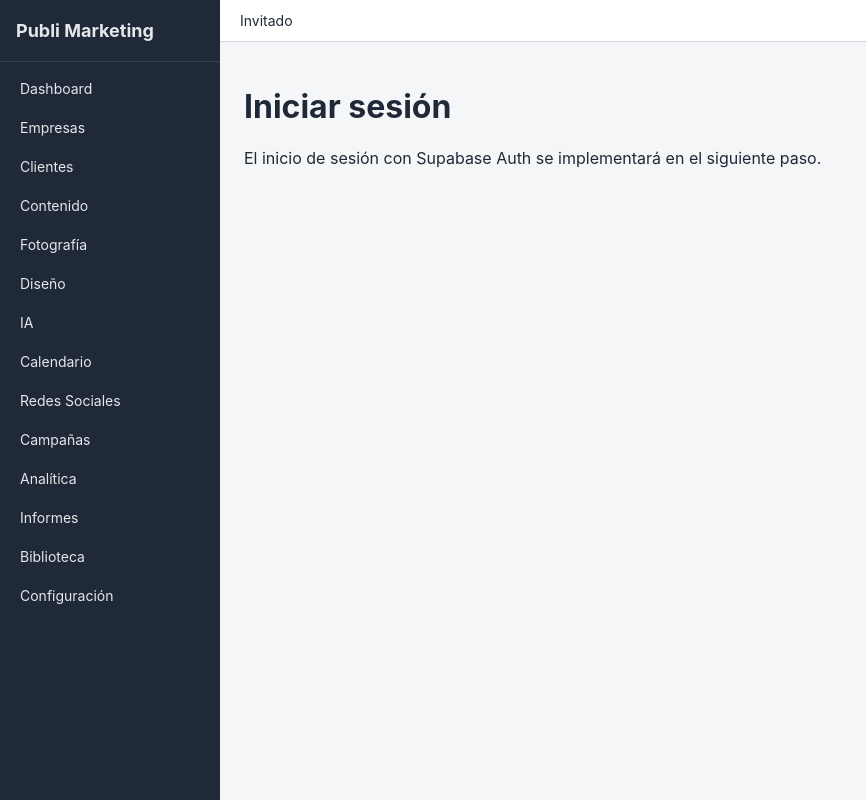
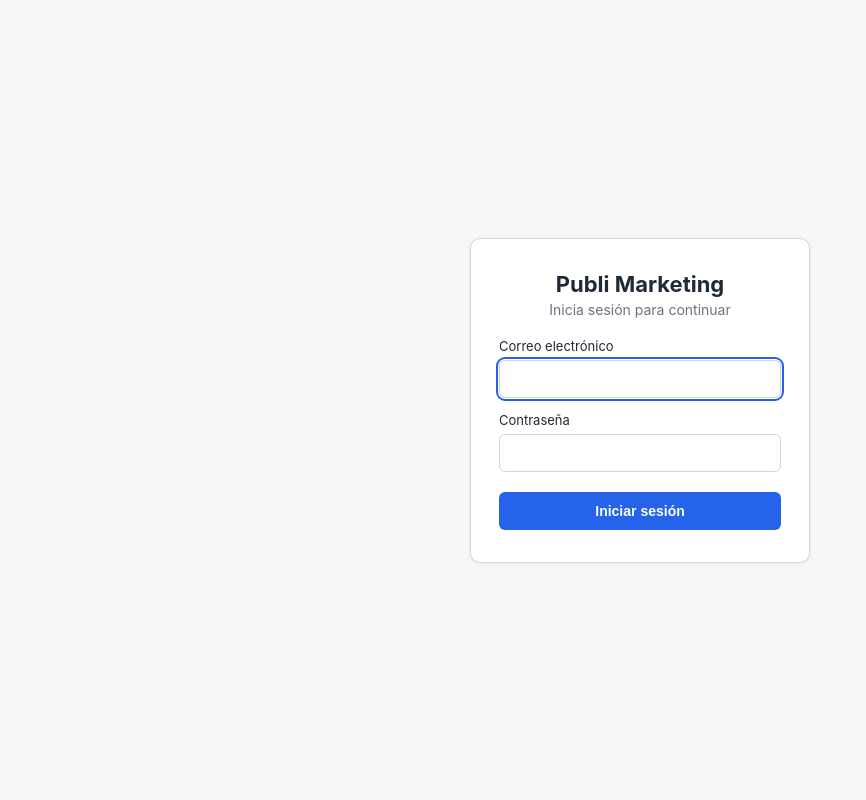
Before and after one commit to publiguapiles-ui/publi-marketing, a Flask app: page /auth/login in a window 1280 px wide. Shown: the whole page, without its empty margins (0-866 px from the left). Run offline with Flask 3, Linux system fonts and the light colour scheme.

Commit message:
Implementa autenticacion con Supabase Auth (login, sesion, logout, rutas protegidas)
Login real contra Supabase Auth (sign_in_with_password), sesion en
cookie firmada de Flask sin guardar contrasenas. login_required
protegido server-side aplicado a Dashboard y a los modulos
"Proximamente". Manejo de sesion expirada, cabeceras no-store en
paginas privadas para evitar el boton Atras tras logout, perfil
basico, y mensajes de error genericos que no revelan si un correo
esta registrado.

No se agregaron dependencias ni variables de entorno nuevas.

Co-Authored-By: Claude Sonnet 5 <noreply@anthropic.com>

```diff
--- a/app/__init__.py
+++ b/app/__init__.py
@@ -4,6 +4,7 @@ from dotenv import load_dotenv
 from flask import Flask, jsonify, redirect, url_for
 
 from app.config import INSTANCE_DIR, config_por_nombre
+from app.core.auth import obtener_usuario_actual
 from app.core.errors import registrar_manejadores_error
 from app.extensions import db, migrate
 
@@ -25,6 +26,10 @@ def create_app(nombre_config=None):
 
     registrar_manejadores_error(app)
     registrar_blueprints(app)
+
+    @app.context_processor
+    def inyectar_usuario_actual():
+        return {"usuario_actual": obtener_usuario_actual()}
 
     @app.get("/health")
     def health():
--- a/app/modules/auth/routes.py
+++ b/app/modules/auth/routes.py
@@ -1,17 +1,70 @@
-from flask import Blueprint, render_template
+from flask import Blueprint, redirect, render_template, request, url_for
+from supabase import AuthApiError
+
+from app.core.auth import cerrar_sesion, iniciar_sesion, obtener_cliente_auth, obtener_usuario_actual
+from app.core.decorators import login_required
 
 auth_bp = Blueprint("auth", __name__, url_prefix="/auth")
 
-# Login/logout reales con Supabase Auth se implementan en el siguiente
-# paso. Estas rutas existen ya para que la navegacion y el decorador
-# login_required tengan un destino valido (url_for("auth.login")).
+
+@auth_bp.route("/login", methods=["GET", "POST"])
+def login():
+    if obtener_usuario_actual() is not None:
+        return redirect(url_for("dashboard.index"))
+
+    error = None
+    email_enviado = ""
+    sesion_expirada = request.args.get("expirada") == "1"
+
+    if request.method == "POST":
+        email = (request.form.get("email") or "").strip()
+        password = request.form.get("password") or ""
+        email_enviado = email
+
+        cliente = obtener_cliente_auth()
+
+        if not email or not password:
+            error = "Ingresa tu correo y contraseña."
+        elif cliente is None:
+            error = "El servicio de autenticación no está disponible en este momento. Intenta más tarde."
+        else:
+            try:
+                respuesta = cliente.auth.sign_in_with_password({"email": email, "password": password})
+                iniciar_sesion(respuesta)
+                return redirect(url_for("dashboard.index"))
+            except AuthApiError:
+                # Mensaje deliberadamente generico: no revela si el correo
+                # existe, si el usuario esta deshabilitado, etc.
+                error = "Correo o contraseña incorrectos."
+            except Exception:
+                error = "No se pudo conectar con el servicio de autenticación. Intenta de nuevo más tarde."
+
+    return render_template(
+        "auth/login.html",
+        error=error,
+        email=email_enviado,
+        sesion_expirada=sesion_expirada and error is None,
+    )
 
 
-@auth_bp.get("/login")
-def login():
-    return render_template("auth/login.html")
+@auth_bp.post("/logout")
+def logout():
+    cliente = obtener_cliente_auth()
+    if cliente is not None:
+        try:
+            cliente.auth.sign_out()
+        except Exception:
+            pass
+
+    cerrar_sesion()
+
+    respuesta = redirect(url_for("auth.login"))
+    respuesta.headers["Cache-Control"] = "no-store, no-cache, must-revalidate, max-age=0"
+    respuesta.headers["Pragma"] = "no-cache"
+    return respuesta
 
 
-@auth_bp.get("/logout")
-def logout():
-    return render_template("auth/login.html")
+@auth_bp.get("/perfil")
+@login_required
+def perfil():
+    return render_template("auth/perfil.html", usuario=obtener_usuario_actual())
--- a/app/modules/dashboard/routes.py
+++ b/app/modules/dashboard/routes.py
@@ -1,8 +1,11 @@
 from flask import Blueprint, render_template
+
+from app.core.decorators import login_required
 
 dashboard_bp = Blueprint("dashboard", __name__, url_prefix="/dashboard")
 
 
 @dashboard_bp.get("/")
+@login_required
 def index():
     return render_template("dashboard/index.html")
--- a/app/modules/proximamente.py
+++ b/app/modules/proximamente.py
@@ -1,8 +1,11 @@
 from flask import Blueprint, render_template
+
+from app.core.decorators import login_required
 
 
 def crear_modulo_proximamente(slug, nombre, icono="🔧"):
-    """Crea un Blueprint minimo con una pantalla "Proximamente".
+    """Crea un Blueprint minimo con una pantalla "Proximamente", ya
+    protegido con login_required (es una ruta privada de Publi Marketing).
 
     Se usa para reservar el lugar de los modulos que la arquitectura ya
     contempla pero que todavia no tienen funcionalidad real, sin
@@ -12,6 +15,7 @@ def crear_modulo_proximamente(slug, nombre, icono="🔧"):
     bp = Blueprint(slug, __name__, url_prefix=f"/{slug}")
 
     @bp.route("/")
+    @login_required
     def index():
         return render_template("modulo_proximamente.html", nombre=nombre, icono=icono)
 
--- a/app/static/css/main.css
+++ b/app/static/css/main.css
@@ -88,6 +88,59 @@ body {
 .header-usuario {
   font-size: 14px;
   color: var(--color-texto);
+  display: flex;
+  align-items: center;
+  gap: 12px;
+}
+
+.header-usuario-nombre {
+  color: var(--color-texto);
+  text-decoration: none;
+  font-weight: 500;
+}
+
+.header-usuario-nombre:hover {
+  text-decoration: underline;
+}
+
+.header-logout-form {
+  margin: 0;
+}
+
+.header-logout-boton {
+  background: none;
+  border: 1px solid var(--color-borde);
+  border-radius: 6px;
+  padding: 6px 12px;
+  font-size: 13px;
+  color: var(--color-texto);
+  cursor: pointer;
+}
+
+.header-logout-boton:hover {
+  background: var(--color-bg);
+}
+
+.perfil-datos {
+  max-width: 420px;
+}
+
+.perfil-datos dt {
+  font-size: 12px;
+  text-transform: uppercase;
+  color: #6b7280;
+  margin-top: 16px;
+}
+
+.perfil-datos dd {
+  margin: 4px 0 0;
+  font-size: 15px;
+}
+
+.perfil-nota {
+  color: #6b7280;
+  font-size: 13px;
+  margin-top: 24px;
 }
 
 .area-principal {
@@ -111,6 +164,104 @@ body {
   padding: 80px 20px;
 }
 
+.pagina-login {
+  display: flex;
+  align-items: center;
+  justify-content: center;
+  min-height: 100vh;
+  background: var(--color-bg);
+}
+
+.login-contenedor {
+  width: 100%;
+  max-width: 380px;
+  padding: 20px;
+}
+
+.login-tarjeta {
+  background: #fff;
+  border: 1px solid var(--color-borde);
+  border-radius: 10px;
+  padding: 32px 28px;
+  box-shadow: 0 1px 3px rgba(0, 0, 0, 0.06);
+}
+
+.login-marca {
+  margin: 0 0 4px;
+  font-size: 22px;
+  text-align: center;
+}
+
+.login-subtitulo {
+  margin: 0 0 20px;
+  text-align: center;
+  color: #6b7280;
+  font-size: 14px;
+}
+
+.login-tarjeta form {
+  display: flex;
+  flex-direction: column;
+  gap: 14px;
+}
+
+.login-tarjeta label {
+  display: flex;
+  flex-direction: column;
+  font-size: 13px;
+  color: var(--color-texto);
+  gap: 6px;
+}
+
+.login-tarjeta input {
+  padding: 10px 12px;
+  border: 1px solid var(--color-borde);
+  border-radius: 6px;
+  font-size: 14px;
+}
+
+.login-tarjeta input:focus {
+  outline: 2px solid var(--color-acento);
+  outline-offset: 1px;
+}
+
+.login-tarjeta button {
+  margin-top: 6px;
+  padding: 11px;
+  background: var(--color-acento);
+  color: #fff;
+  border: none;
+  border-radius: 6px;
+  font-size: 14px;
+  font-weight: 600;
+  cursor: pointer;
+}
+
+.login-tarjeta button:disabled {
+  opacity: 0.7;
+  cursor: default;
+}
+
+.login-error {
+  background: #fef2f2;
+  border: 1px solid #fecaca;
+  color: #b91c1c;
+  padding: 10px 12px;
+  border-radius: 6px;
+  font-size: 13px;
+  margin-bottom: 16px;
+}
+
+.login-aviso {
+  background: #fffbeb;
+  border: 1px solid #fde68a;
+  color: #92400e;
+  padding: 10px 12px;
+  border-radius: 6px;
+  font-size: 13px;
+  margin-bottom: 16px;
+}
+
 @media (max-width: 768px) {
   .sidebar {
     position: fixed;
--- /dev/null
+++ b/app/static/js/login.js
@@ -0,0 +1,9 @@
+const formulario = document.getElementById("form-login");
+const boton = document.getElementById("boton-login");
+
+if (formulario && boton) {
+  formulario.addEventListener("submit", () => {
+    boton.disabled = true;
+    boton.textContent = "Iniciando sesión...";
+  });
+}
--- a/app/templates/auth/login.html
+++ b/app/templates/auth/login.html
@@ -1,8 +1,39 @@
-{% extends "base.html" %}
-{% block titulo %}Iniciar sesión · Publi Marketing{% endblock %}
-{% block contenido %}
-<div class="login-placeholder">
-  <h1>Iniciar sesión</h1>
-  <p>El inicio de sesión con Supabase Auth se implementará en el siguiente paso.</p>
-</div>
-{% endblock %}
+<!DOCTYPE html>
+<html lang="es">
+<head>
+  <meta charset="UTF-8" />
+  <meta name="viewport" content="width=device-width, initial-scale=1.0" />
+  <title>Iniciar sesión · Publi Marketing</title>
+  <link rel="stylesheet" href="{{ url_for('static', filename='css/main.css') }}" />
+</head>
+<body class="pagina-login">
+  <div class="login-contenedor">
+    <div class="login-tarjeta">
+      <h1 class="login-marca">Publi Marketing</h1>
+      <p class="login-subtitulo">Inicia sesión para continuar</p>
+
+      {% if sesion_expirada %}
+      <div class="login-aviso" role="status">Tu sesión expiró. Inicia sesión de nuevo.</div>
+      {% endif %}
+
+      {% if error %}
+      <div class="login-error" role="alert">{{ error }}</div>
+      {% endif %}
+
+      <form method="post" id="form-login" novalidate>
+        <label>
+          Correo electrónico
+          <input type="email" name="email" value="{{ email }}" required autofocus />
+        </label>
+        <label>
+          Contraseña
+          <input type="password" name="password" required />
+        </label>
+        <button type="submit" id="boton-login">Iniciar sesión</button>
+      </form>
+    </div>
+  </div>
+
+  <script src="{{ url_for('static', filename='js/login.js') }}"></script>
+</body>
+</html>
--- a/app/templates/base.html
+++ b/app/templates/base.html
@@ -31,7 +31,18 @@
     <div class="contenido-principal">
       <header class="header">
         <button class="menu-toggle" id="menu-toggle" aria-label="Abrir menú">☰</button>
-        <div class="header-usuario">Invitado</div>
+        <div class="header-usuario">
+          {% if usuario_actual %}
+            <a href="{{ url_for('auth.perfil') }}" class="header-usuario-nombre">
+              {{ usuario_actual.nombre or usuario_actual.email }}
+            </a>
+            <form method="post" action="{{ url_for('auth.logout') }}" class="header-logout-form">
+              <button type="submit" class="header-logout-boton">Cerrar sesión</button>
+            </form>
+          {% else %}
+            <a href="{{ url_for('auth.login') }}">Iniciar sesión</a>
+          {% endif %}
+        </div>
       </header>
 
       <main class="area-principal">
```
Also changed, not shown: app/config.py (+10 -0 lines), app/core/auth.py (+66 -7 lines), app/core/decorators.py (+16 -9 lines), app/templates/auth/perfil.html (added, +14 -0 lines).
